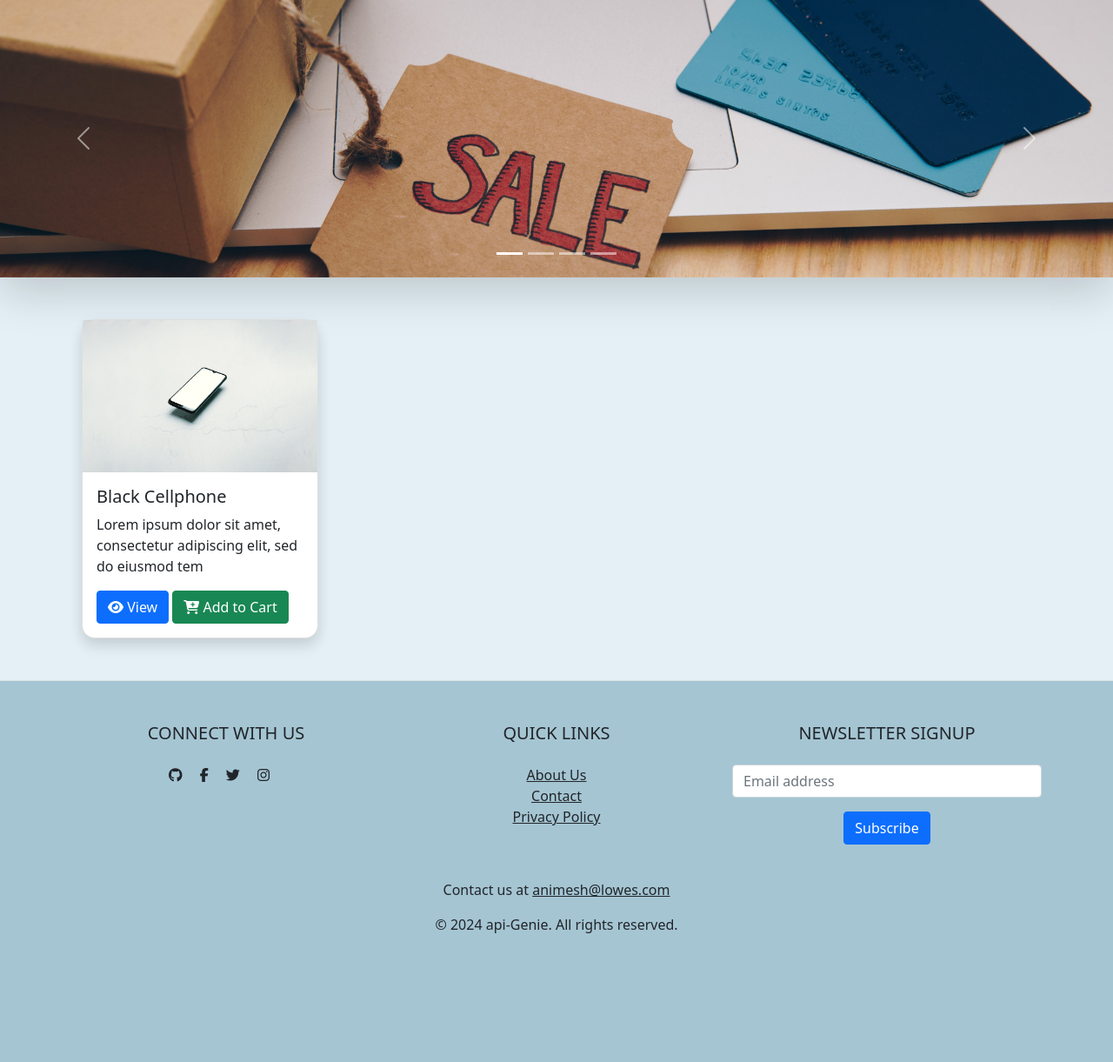
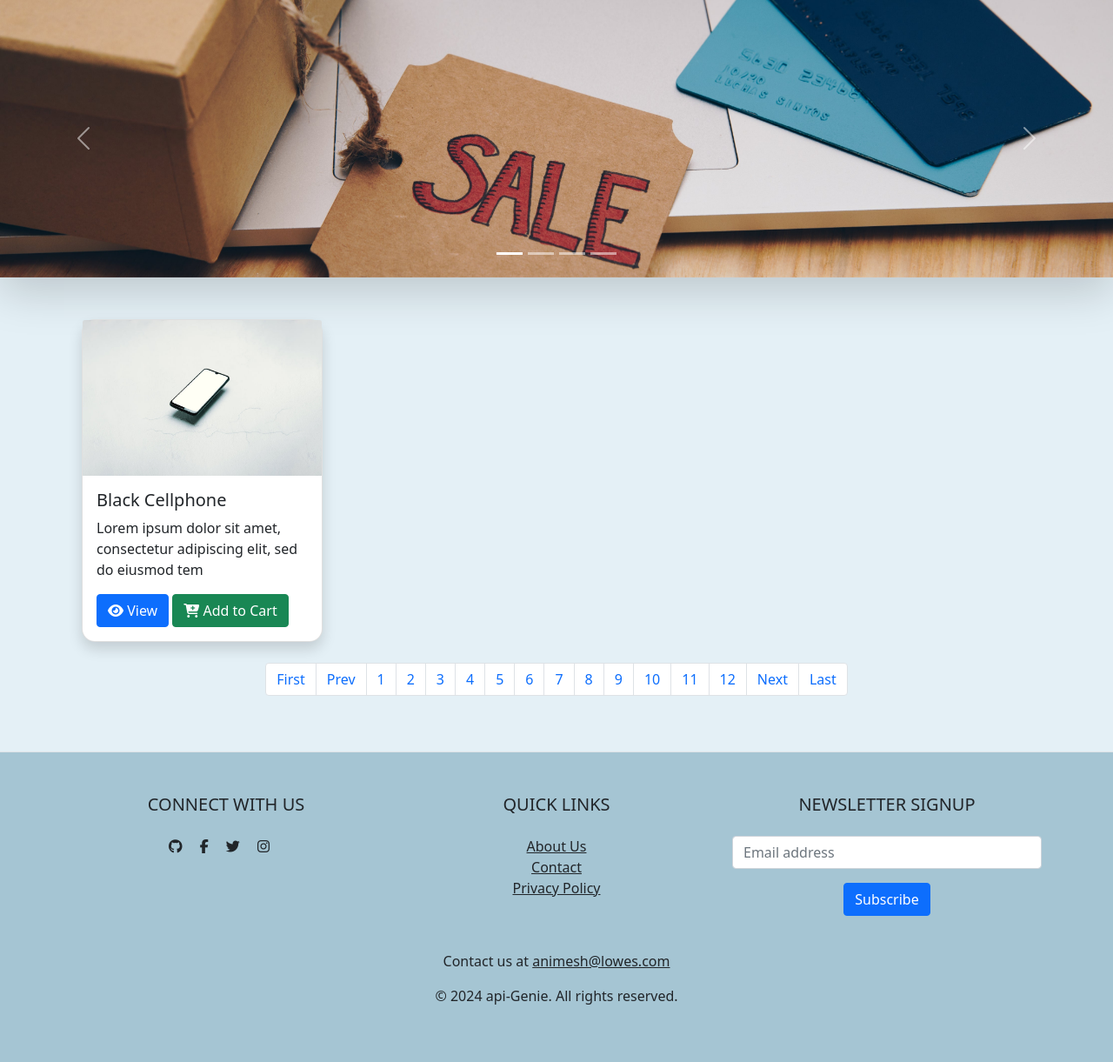
Before and after one commit to anisriva/api-genie, a FastAPI app: page /product in a window 1280 px wide. Shown: the part 67-1288 px from the top of the page at 87% size. Before the commit the page ends 1140 px from the top, so only its background shows below. Run offline with FastAPI, Linux system fonts and the light colour scheme; some libraries are stand-ins or nearby versions.

Commit message:
Pagination added

```diff
--- a/app/templates/macros/product_card.html
+++ b/app/templates/macros/product_card.html
@@ -1,5 +1,5 @@
 {% macro product_card(product) %}
-<div class="card shadow h-100 custom-card-hover" style="width: 17rem; height: 12rem;  border-radius: 15px;">
+<div class="card shadow h-100 custom-card-hover" style="width: 17.3rem; height: 12rem;  border-radius: 15px;">
   <img class="card-img-top" src="{{ url_for('static', path=product.image_path) }}" alt="{{ product.image_details.item_title }}" loading="lazy">
   <div class="card-body">
     <h5 class="card-title">{{ product.image_details.item_title }}</h5>
--- a/app/templates/product.html
+++ b/app/templates/product.html
@@ -1,21 +1,69 @@
 {% extends "base.html" %}
 {% from "macros/product_card.html" import product_card with context %}
+
+{% set items_per_page = 12 %}
+{% set total_pages = (products|length / items_per_page) | round(method='ceil') | int%}
 
 {% block products_page %}
 <!-- Hero Section -->
 {% include 'macros/hero.html' %}
 <main role="main" class="container">
     <!-- Products Grid -->
-    <section class="products-section py-5">
+    <section class="py-5">
         <div class="container">
-            <div class="row row-cols-1 row-cols-sm-1 row-cols-md-2 row-cols-lg-3 row-cols-xl-4 g-5">
-                {% for product in products %}
-                <div class="col">
+            <!-- Generate page_num and chunk products within the items_per_page range -->
+            {% for product_page_num in range(1, total_pages+1)%}
+            <div id="page-{{product_page_num}}" class="product_page row row-cols-1 row-cols-sm-1 row-cols-md-2 row-cols-lg-3 row-cols-xl-4 g-5  {% if product_page_num > 1 %}d-none{% endif %}">
+                <!-- Only create page with number of items = items_per_page -->
+                {% for product in products[items_per_page * (product_page_num-1): items_per_page*product_page_num] %}
+                <div class="col mb-4">
                     {{ product_card(product) }}
                 </div>
                 {% endfor %}
             </div>
+            {% endfor %}
+            <!-- Pagination -->
+            <div class="d-flex justify-content-center">
+                <div id="current_page" class="d-none">1</div>
+                <ul class="pagination ">
+                    <li class="page-item first">
+                        <a href="javascript:void(0)" class="page-link" onclick="diplayPage(1)">First</a>
+                    </li>
+                    <li class="page-item last">
+                        <a href="javascript:void(0)" class="page-link" onclick="diplayPagePrev()">Prev</a>
+                    </li>
+                    {% for product_page_num in range(1, items_per_page+1)%}
+                    <li class="page-item page-item-{{product_page_num}}">
+                        <a href="javascript:void(0)" class="page-link" onclick="diplayPage({{product_page_num}})">{{product_page_num}}</a>
+                    </li>
+                    {% endfor %}
+                    <li class="page-item last">
+                        <a href="javascript:void(0)" class="page-link" onclick="diplayPageNext({{total_pages}})">Next</a>
+                    </li>
+                    <li class="page-item last">
+                        <a href="javascript:void(0)" class="page-link" onclick="diplayPage({{total_pages}})">Last</a>
+                    </li>
+                </ul>
+            </div>
         </div>
     </section>
 </main>
+<script>
+    function diplayPage(product_page_num){
+        console.log(product_page_num);
+        const pages = document.querySelectorAll('.product_page');
+        pages.forEach(page => page.classList.add('d-none'));
+        document.getElementById(`page-${product_page_num}`).classList.remove('d-none');
+        document.getElementById('current_page').textContent = product_page_num.toString();
+    }
+    function diplayPagePrev(){
+        const current_page = parseInt(document.getElementById('current_page').textContent);
+        current_page == 1 ? displayPage(current_page) : diplayPage(current_page - 1);
+    }
+
+    function diplayPageNext(total_pages){
+        const current_page = parseInt(document.getElementById('current_page').textContent);
+        current_page == total_pages ? displayPage(current_page) : diplayPage(current_page + 1);
+    }
+</script>
 {% endblock %}
--- a/app/utils/product_card_generator.py
+++ b/app/utils/product_card_generator.py
@@ -49,7 +49,6 @@ def gen_product_card_item_list(
         random_product = choice(product_list)
         product_card_item_list.append(random_product)
         image_byte_quota -= int(random_product['image_bytes'])
-        logging.info(f"Image byte quota -> [{image_byte_quota}]")
 
     if product_card_item_list:
         for product in product_card_item_list:
@@ -57,7 +56,7 @@ def gen_product_card_item_list(
             total_image_bytes_generated += product['image_bytes']
             total_text_bytes_generated += product_text_bytes
         else:
-            logging.info(f"""
+            logging.debug(f"""
                         Requested Bytes : [{int(requested_bytes)}]
                         Generated Bytes : [{total_text_bytes_generated + total_image_bytes_generated}]
                             Total image bytes : [{total_image_bytes_generated}]
```
